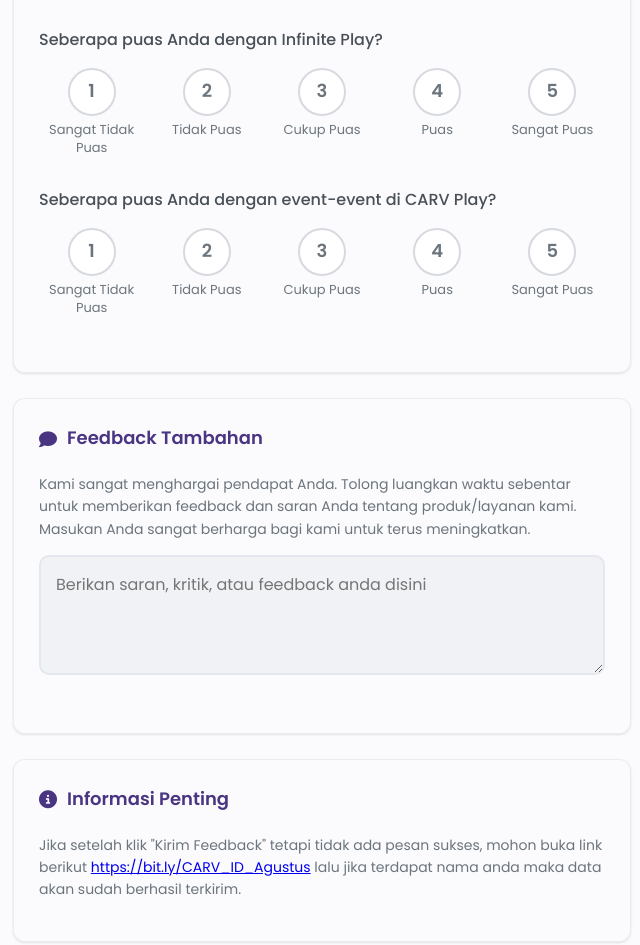
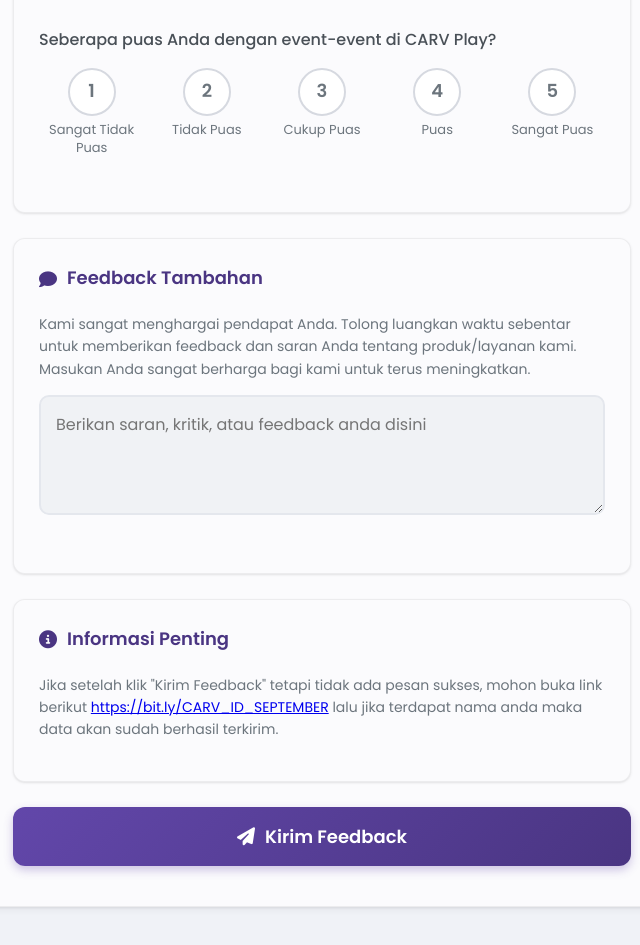
Before and after one commit to AganFebro/CARV-Survey, a plain HTML site: page index.html in a window 1280 px wide. Shown: the part 1720-2665 px from the top of the page, without its empty margins (318-958 px from the left). Drawn offline with Linux system fonts and the light colour scheme.

Commit message:
update september

```diff
--- a/index.html
+++ b/index.html
@@ -1013,39 +1013,6 @@
                     <div class="error-message" id="carvpass-error">Harap pilih rating</div>
                 </div>
 
-                <!-- Infinite Play -->
-                <div class="rating-group">
-                    <div class="rating-title">Seberapa puas Anda dengan Infinite Play?</div>
-                    <div class="rating">
-                        <label class="rating-label">
-                            <input type="radio" name="infiniteplay" value="1" required>
-                            <div class="rating-circle">1</div>
-                            <div class="rating-text">Sangat Tidak Puas</div>
-                        </label>
-                        <label class="rating-label">
-                            <input type="radio" name="infiniteplay" value="2">
-                            <div class="rating-circle">2</div>
-                            <div class="rating-text">Tidak Puas</div>
-                        </label>
-                        <label class="rating-label">
-                            <input type="radio" name="infiniteplay" value="3">
-                            <div class="rating-circle">3</div>
-                            <div class="rating-text">Cukup Puas</div>
-                        </label>
-                        <label class="rating-label">
-                            <input type="radio" name="infiniteplay" value="4">
-                            <div class="rating-circle">4</div>
-                            <div class="rating-text">Puas</div>
-                        </label>
-                        <label class="rating-label">
-                            <input type="radio" name="infiniteplay" value="5">
-                            <div class="rating-circle">5</div>
-                            <div class="rating-text">Sangat Puas</div>
-                        </label>
-                    </div>
-                    <div class="error-message" id="infiniteplay-error">Harap pilih rating</div>
-                </div>
-
                 <!-- Event CARV Play -->
                 <div class="rating-group">
                     <div class="rating-title">Seberapa puas Anda dengan event-event di CARV Play?</div>
@@ -1101,7 +1068,7 @@
                     Informasi Penting
                 </div>
                 <p style="color: var(--gray-600); margin-bottom: 15px; font-size: 14px;">
-                    Jika setelah klik "Kirim Feedback" tetapi tidak ada pesan sukses, mohon buka link berikut <a href="https://bit.ly/CARV_ID_Agustus">https://bit.ly/CARV_ID_Agustus</a> lalu jika terdapat nama anda maka data akan sudah berhasil terkirim.
+                    Jika setelah klik "Kirim Feedback" tetapi tidak ada pesan sukses, mohon buka link berikut <a href="https://bit.ly/CARV_ID_SEPTEMBER">https://bit.ly/CARV_ID_SEPTEMBER</a> lalu jika terdapat nama anda maka data akan sudah berhasil terkirim.
                 </p>
             </div>
 
@@ -1122,7 +1089,7 @@
 
                 <h2>Terima Kasih!</h2>
 
-                <p>Feedback Anda telah berhasil terkirim dan sangat berharga bagi kami untuk terus meningkatkan kualitas komunitas CARV Indonesia. Jangan lupa untuk cek nama anda di link berikut ini: <a href="https://bit.ly/CARV_ID_Agustus">https://bit.ly/CARV_ID_Agustus</a></p>
+                <p>Feedback Anda telah berhasil terkirim dan sangat berharga bagi kami untuk terus meningkatkan kualitas komunitas CARV Indonesia. Jangan lupa untuk cek nama anda di link berikut ini: <a href="https://bit.ly/CARV_ID_SEPTEMBER">https://bit.ly/CARV_ID_SEPTEMBER</a></p>
 
                 <button onclick="location.reload()">
                     <i class="fas fa-plus-circle"></i>
@@ -1184,7 +1151,7 @@
             handleFormVisibility();
 
             // Replace this URL with your own Google Apps Script web app URL
-            const scriptURL = 'https://script.google.com/macros/s/AKfycbz6CCUxWnxe0NOEzmn8KBoXWJxsRytz5d7HmfLsBcRevNxKc1E8WgVKOKAcW9Ko8BWotQ/exec';
+            const scriptURL = 'https://script.google.com/macros/s/AKfycbxzbsZyjjk23i660awBc0D7AHCDZyFKwKc05hv8auYXpBaI2wRkwLpPbaOx7mIFyGc/exec';
 
             // Form validation with improved error feedback
             function validateForm() {
@@ -1224,7 +1191,7 @@
                 }
 
                 // Check all rating groups
-                ['gamenight', 'guardian', 'region', 'games', 'carvpass', 'infiniteplay', 'events'].forEach(group => {
+                ['gamenight', 'guardian', 'region', 'games', 'carvpass', 'events'].forEach(group => {
                     const selected = document.querySelector(`input[name="${group}"]:checked`);
                     const errorElement = document.getElementById(`${group}-error`);
                     if(!selected) {
@@ -1293,7 +1260,6 @@
                     region: document.querySelector('input[name="region"]:checked').value,
                     games: document.querySelector('input[name="games"]:checked').value,
                     carvpass: document.querySelector('input[name="carvpass"]:checked').value,
-                    infiniteplay: document.querySelector('input[name="infiniteplay"]:checked').value,
                     events: document.querySelector('input[name="events"]:checked').value,
                     feedback: document.getElementById('feedback').value || 'No feedback provided'
                 };
```
